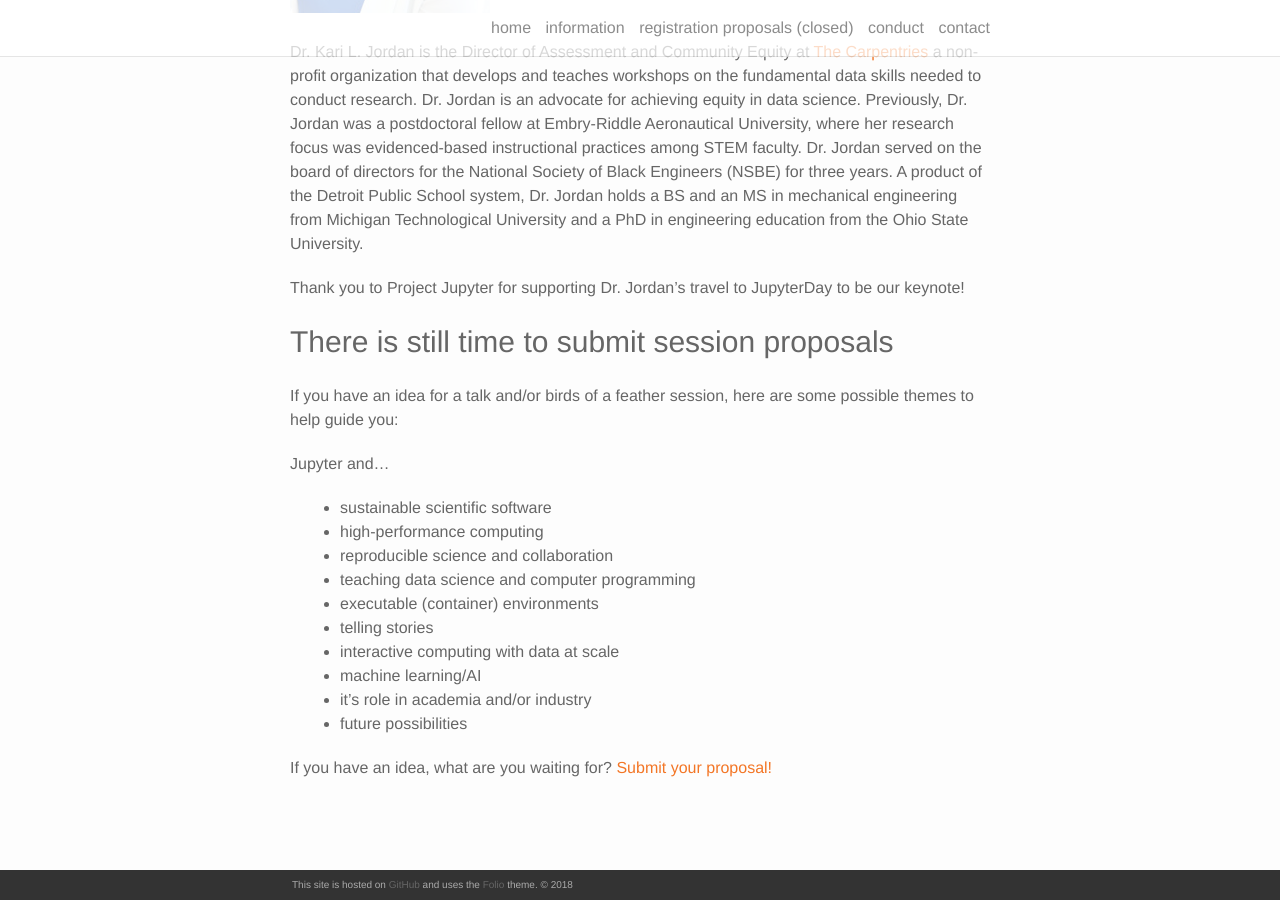
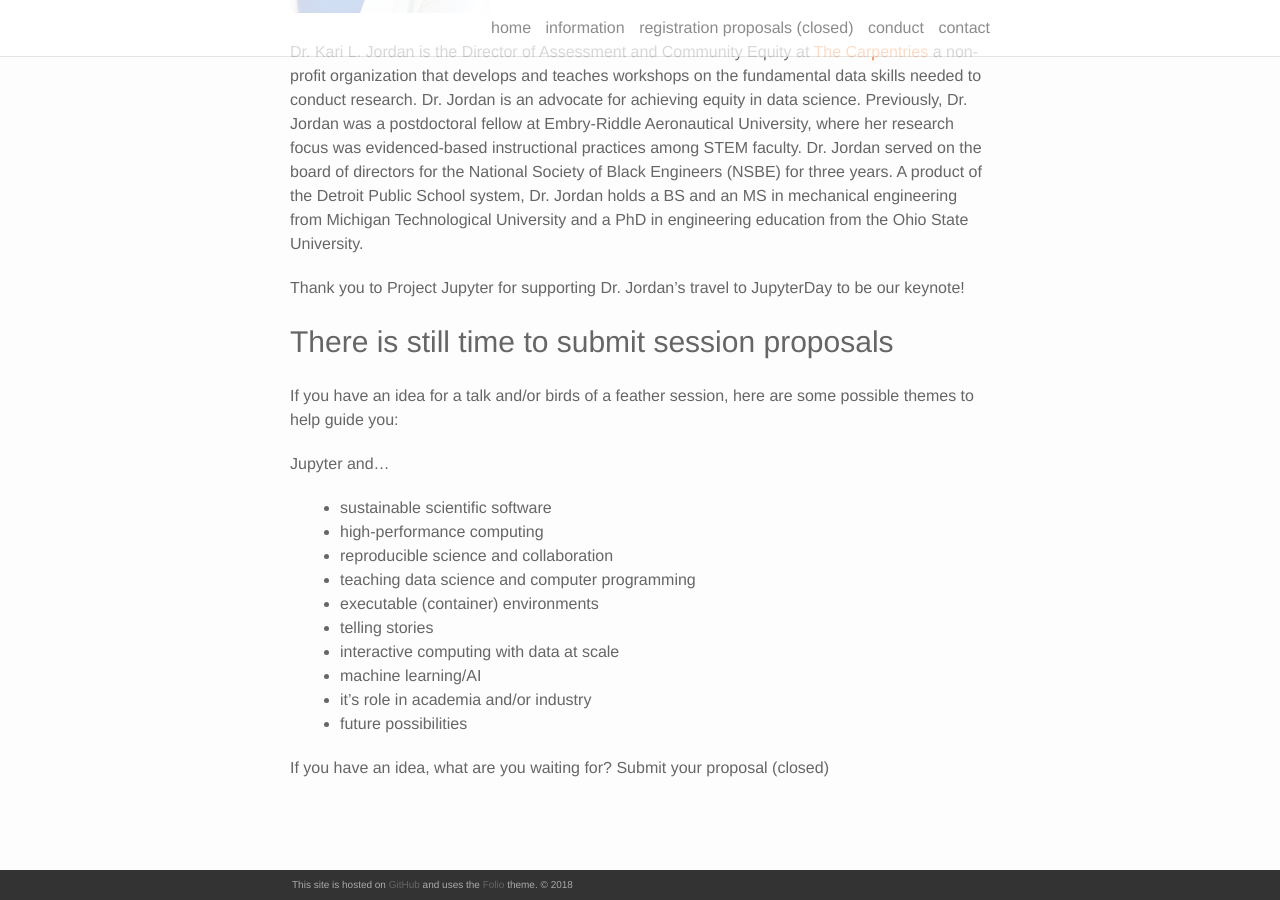
Before and after one commit to bogoli/-folio, a Jekyll site: the page built from _posts/2018-10-06-keynote-speaker-and-proposal-ideas.md, in a window 1280 px wide and 900 px high, scrolled down 685 px. Built offline with Jekyll 4.4.1, drawn with Linux system fonts in a browser that asks for light colours; nearby versions of some CDN libraries.

Commit message:
Update proposals to closed

```diff
--- a/_posts/2018-10-06-keynote-speaker-and-proposal-ideas.md
+++ b/_posts/2018-10-06-keynote-speaker-and-proposal-ideas.md
@@ -39,4 +39,4 @@ Jupyter and…
 * it's role in academia and/or industry
 * future possibilities
 
-If you have an idea, what are you waiting for? [Submit your proposal!](https://docs.google.com/forms/d/e/1FAIpQLSelrtWU2t7h64renxkisXePKAM8PqcAamDLD19Dh6hNZbTCTA/viewform)
+If you have an idea, what are you waiting for? Submit your proposal (closed)
```
